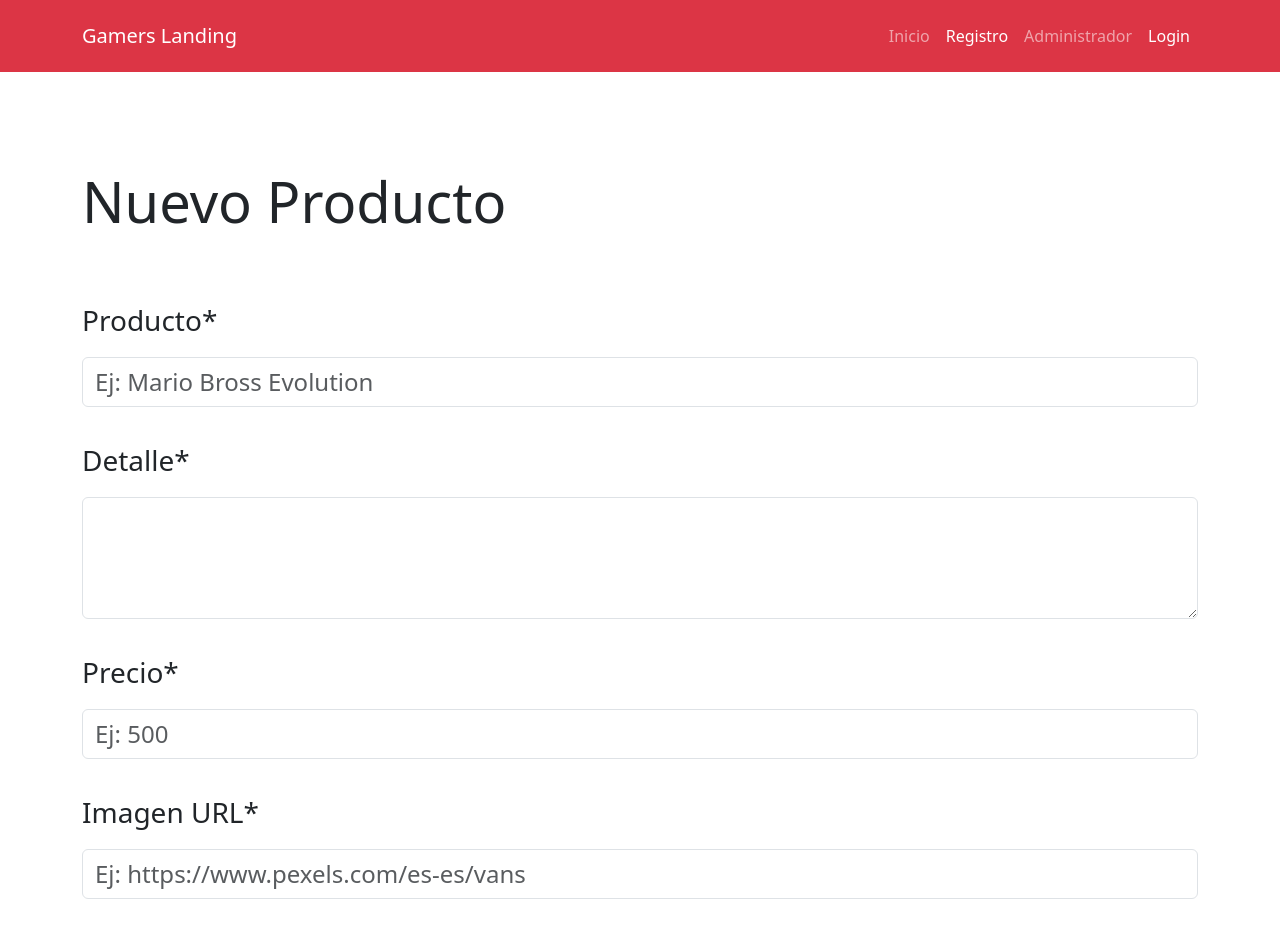
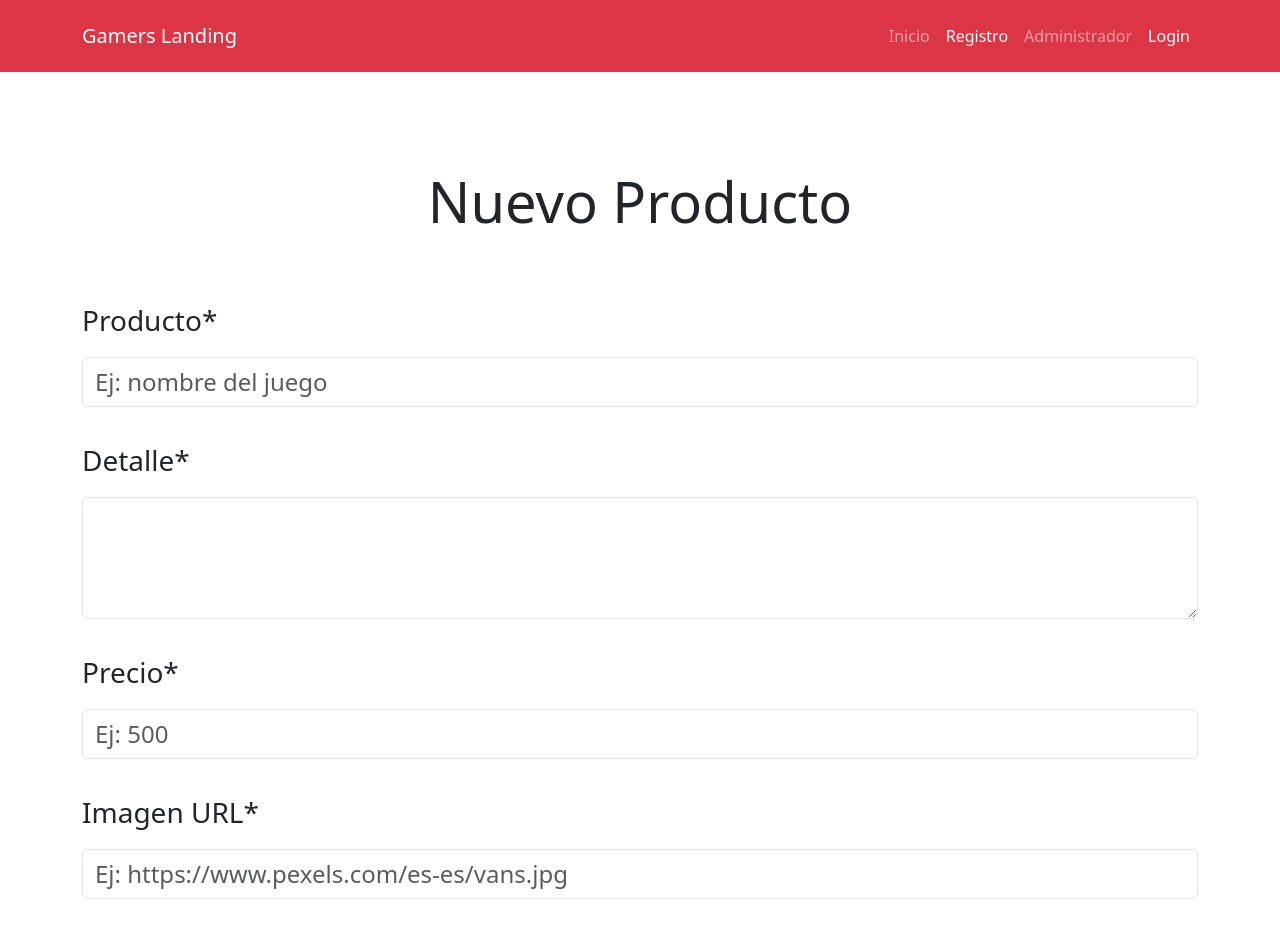
Before and after one commit to jonytellodev/grupo1gameproject, a React (Vite) app: page /administrador/crear in a window 1280 px wide. Shown: the top 940 px of the page. Built offline with nearby package versions, Linux system fonts and the light colour scheme.

Commit message:
Agrego validaciones con expresiones regulares a Crear Producto

```diff
--- a/db.json
+++ b/db.json
@@ -16,5 +16,13 @@
       "descripcion": "juego de acción",
       "id": 2
     }
+  ],
+  "usuario": [
+    {
+      "nombreUsuario": "Admin",
+      "email": "admin@gamerpage.com",
+      "password": "123456aA",
+      "id": 1
+    }
   ]
 }
--- a/package.json
+++ b/package.json
@@ -14,6 +14,7 @@
     "react": "^18.2.0",
     "react-bootstrap": "^2.8.0",
     "react-dom": "^18.2.0",
+    "react-hook-form": "^7.45.4",
     "react-router-dom": "^6.15.0"
   },
   "devDependencies": {
--- a/src/components/views/products/CrearProducto.jsx
+++ b/src/components/views/products/CrearProducto.jsx
@@ -1,42 +1,101 @@
 import { Form, Button } from "react-bootstrap";
+import { useForm } from "react-hook-form";
 
 const CrearProducto = () => {
+  const {
+    register,
+    handleSubmit,
+    formState: { errors },
+  } = useForm();
+
+  const onSubmit = () => {
+    console.log("funciona");
+  };
+
   return (
     <section className="container mainSection">
-      <h1 className="display-4 my-5">Nuevo Producto</h1>
-      <Form className="fs-3">
+      <h1 className="display-4 my-5 text-center">Nuevo Producto</h1>
+      <Form onSubmit={handleSubmit(onSubmit)} className="mt-5 fs-3">
         <Form.Group className="my-3" controlId="formNombreProducto">
           <Form.Label className="my-3">Producto*</Form.Label>
           <Form.Control
             className="fs-4"
             type="text"
-            placeholder="Ej: Mario Bross Evolution"
+            placeholder="Ej: nombre del juego"
+            {...register("nombreProducto", {
+              required: "El nombre del producto es un dato obligatorio",
+              pattern: {
+                value: /(\W|^)(Mario Bross|Sonic Triple Trouble)(\W|$)/,
+                message:
+                  "El nombre debe cumplir con el formato válido correspondiente a ese producto",
+              },
+            })}
           />
+          <Form.Text className="text-danger">
+            {errors.nombreProducto?.message}
+          </Form.Text>
         </Form.Group>
         <Form.Group className="my-3" controlId="formDetalle">
           <Form.Label className="my-3">Detalle*</Form.Label>
-          <Form.Control className="fs-4" as="textarea" rows={3} />
+          <Form.Control
+            className="fs-4"
+            as="textarea"
+            rows={3}
+            {...register("descripcion", {
+              required: "La descripción del producto es un dato obligatorio",
+            })}
+          />
+          <Form.Text className="text-danger">
+            {errors.descripcion?.message}
+          </Form.Text>
         </Form.Group>
         <Form.Group className="my-3" controlId="formPrecio">
           <Form.Label className="my-3">Precio*</Form.Label>
-          <Form.Control className="fs-4" type="number" placeholder="Ej: 500" />
+          <Form.Control
+            className="fs-4"
+            type="number"
+            placeholder="Ej: 500"
+            {...register("precio", {
+              required: "El precio del producto es un dato obligatorio",
+            })}
+          />
+          <Form.Text className="text-danger">
+            {errors.precio?.message}
+          </Form.Text>
         </Form.Group>
         <Form.Group className="my-3" controlId="formImagen">
           <Form.Label className="my-3">Imagen URL*</Form.Label>
           <Form.Control
             className="fs-4"
             type="text"
-            placeholder="Ej: https://www.pexels.com/es-es/vans"
+            placeholder="Ej: https://www.pexels.com/es-es/vans.jpg"
+            {...register("imagen", {
+              pattern: {
+                value: /(https?:\/\/.*\.(?:png|jpg|jpeg))/,
+                message: "La url de la imagen debe cumplir el formato válido",
+              },
+            })}
           />
+          <Form.Text className="text-danger">
+            {errors.imagen?.message}
+          </Form.Text>
         </Form.Group>
         <Form.Group className="my-3" controlId="formCategoria">
           <Form.Label className="my-3">Categoría*</Form.Label>
-          <Form.Select>
+
+          <Form.Select
+            {...register("categoria", {
+              required: "Elección de la categoría es un dato obligatorio",
+            })}
+          >
             <option value="">Seleccione una opción</option>
             <option value="accion">Acción</option>
             <option value="estrategia">Estrategia</option>
             <option value="aventura">Aventura</option>
           </Form.Select>
+          <Form.Text className="text-danger">
+            {errors.categoria?.message}
+          </Form.Text>
         </Form.Group>
         <div className="d-flex justify-content-end">
           <Button className="fs-4 fw-bold my-2 btn btn-primary" type="submit">
--- a/src/components/views/products/EditarProducto.jsx
+++ b/src/components/views/products/EditarProducto.jsx
@@ -1,16 +1,27 @@
 import { Form, Button } from "react-bootstrap";
+import { useForm } from "react-hook-form";
 
 const EditarProducto = () => {
+  const {
+    register,
+    handleSubmit,
+    formState: { errors },
+  } = useForm();
+
+  const onSubmit = () => {
+    console.log("funciona");
+  };
+
   return (
     <section className="container mainSection">
       <h1 className="display-4 my-5">Editar Producto</h1>
-      <Form className="fs-3">
+      <Form onSubmit={handleSubmit(onSubmit)} className="fs-3">
         <Form.Group className="my-3" controlId="formNombreProducto">
           <Form.Label className="my-3">Producto*</Form.Label>
           <Form.Control
             className="fs-4"
             type="text"
-            placeholder="Ej: Mario Bross Evolution"
+            placeholder="Ej: Nombre del producto"
           />
         </Form.Group>
         <Form.Group className="my-3" controlId="formDetalle">
```
Also changed, not shown: 2 other files (tests, documents, lock files or other folders).
